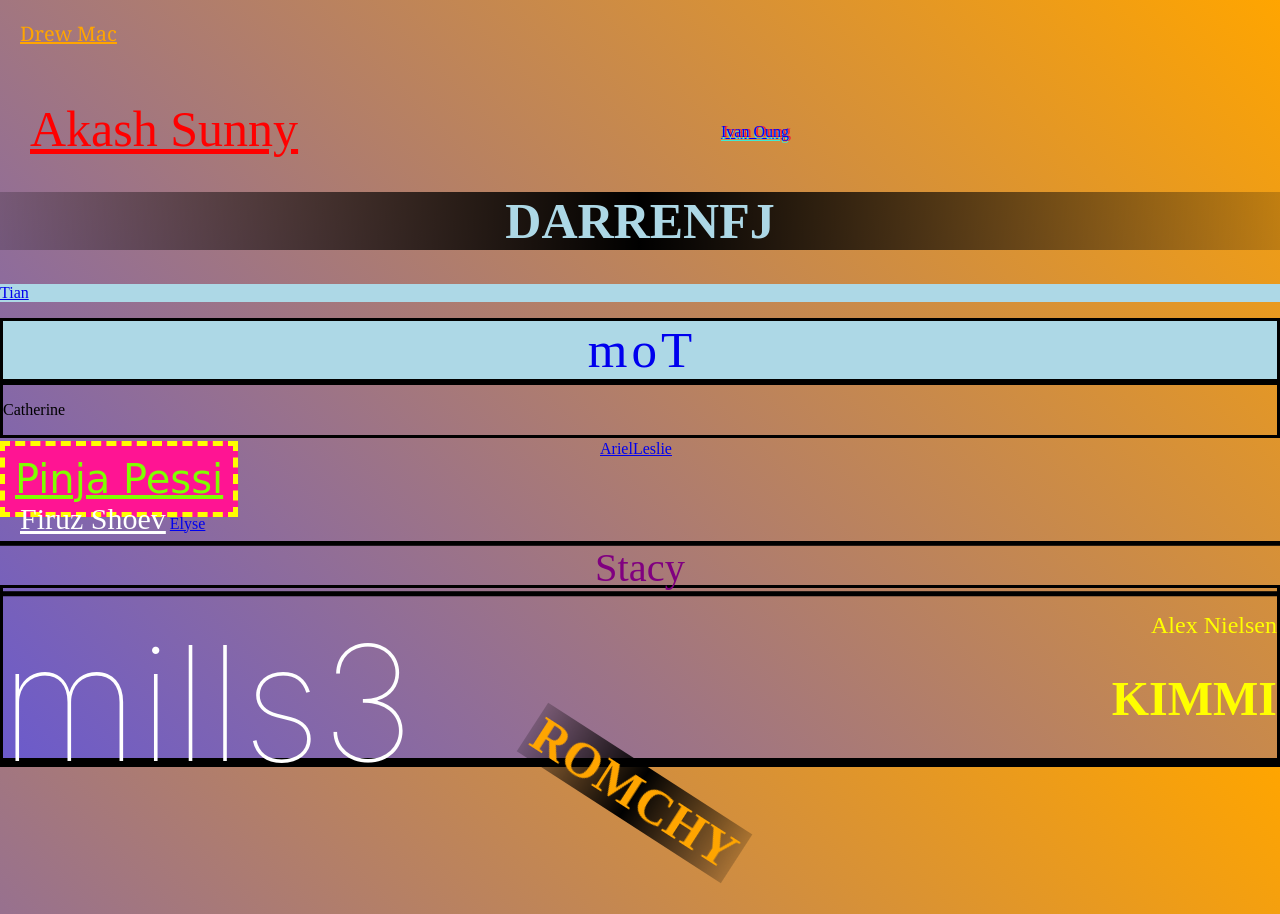
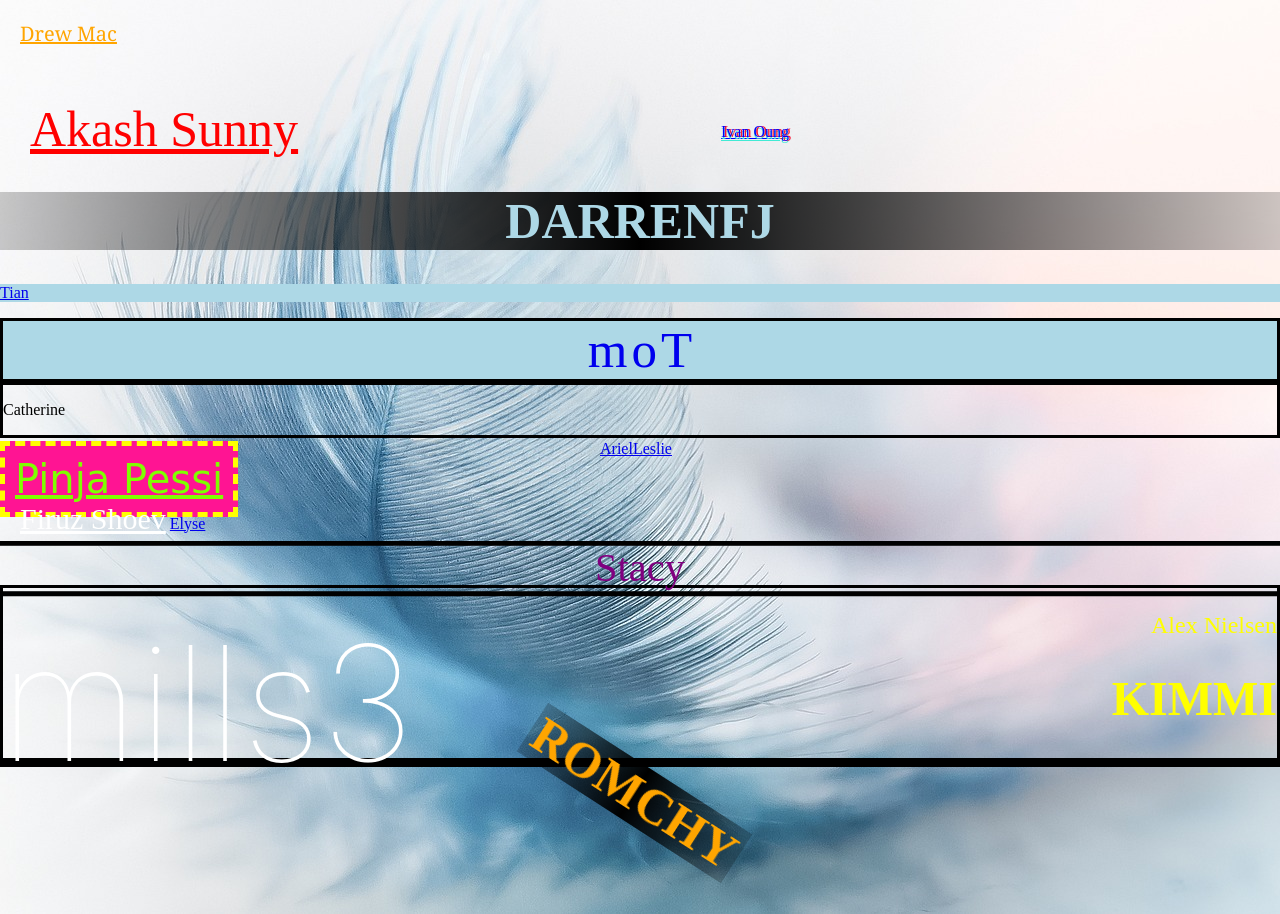
Before and after one commit to RomchyFCC/GitHub-Practice-For-All, a PHP site: page / in a window 1280 px wide. Run offline with PHP 8.4, Linux system fonts and the light colour scheme.

Commit message:
Added a background image with some style

```diff
--- a/The Website/style.css
+++ b/The Website/style.css
@@ -5,7 +5,9 @@
 body {
 	margin: 0;
 	padding: 0;
-	background: linear-gradient(225deg, orange, slateblue);
+	background: url('./img/feather-3010848_1280.jpg');
+	background-size: cover;
+
 }
 
 div {
```
Also changed, not shown: The Website/img/feather-3010848_1280.jpg (added).
